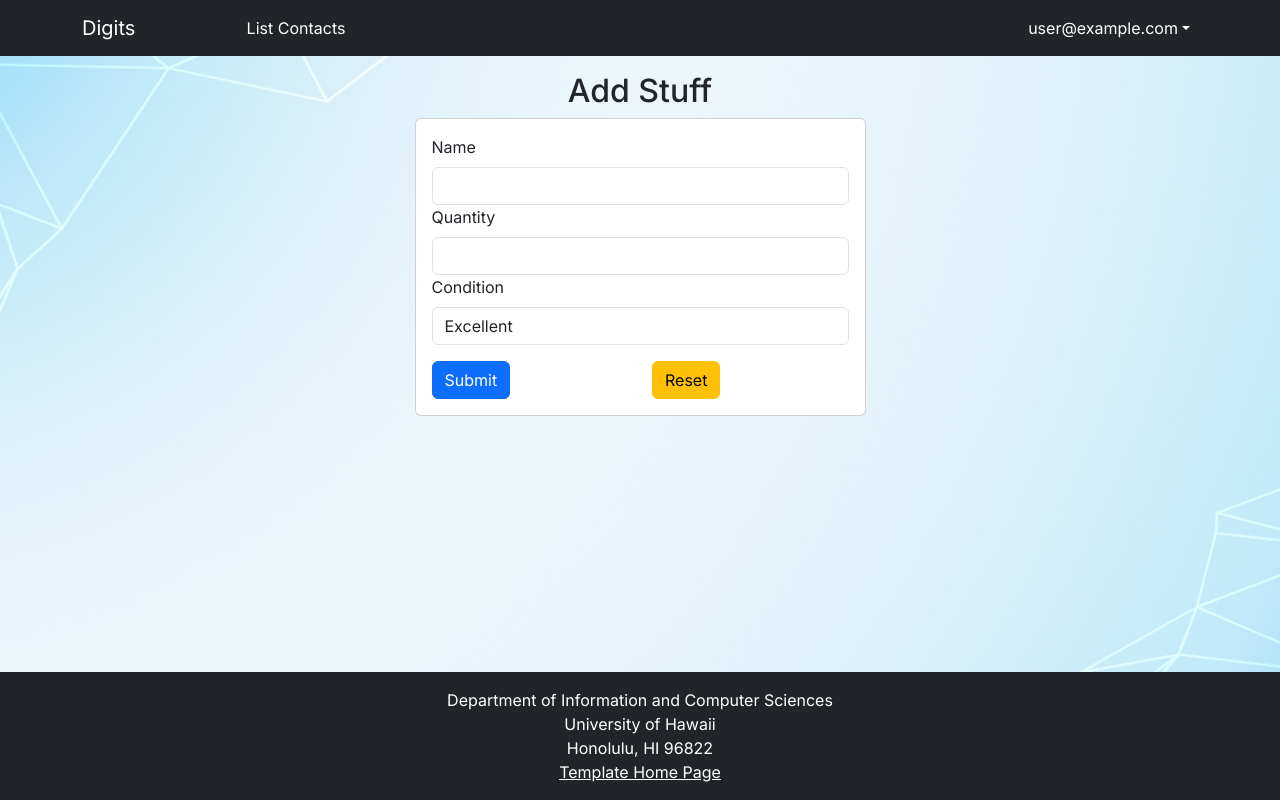
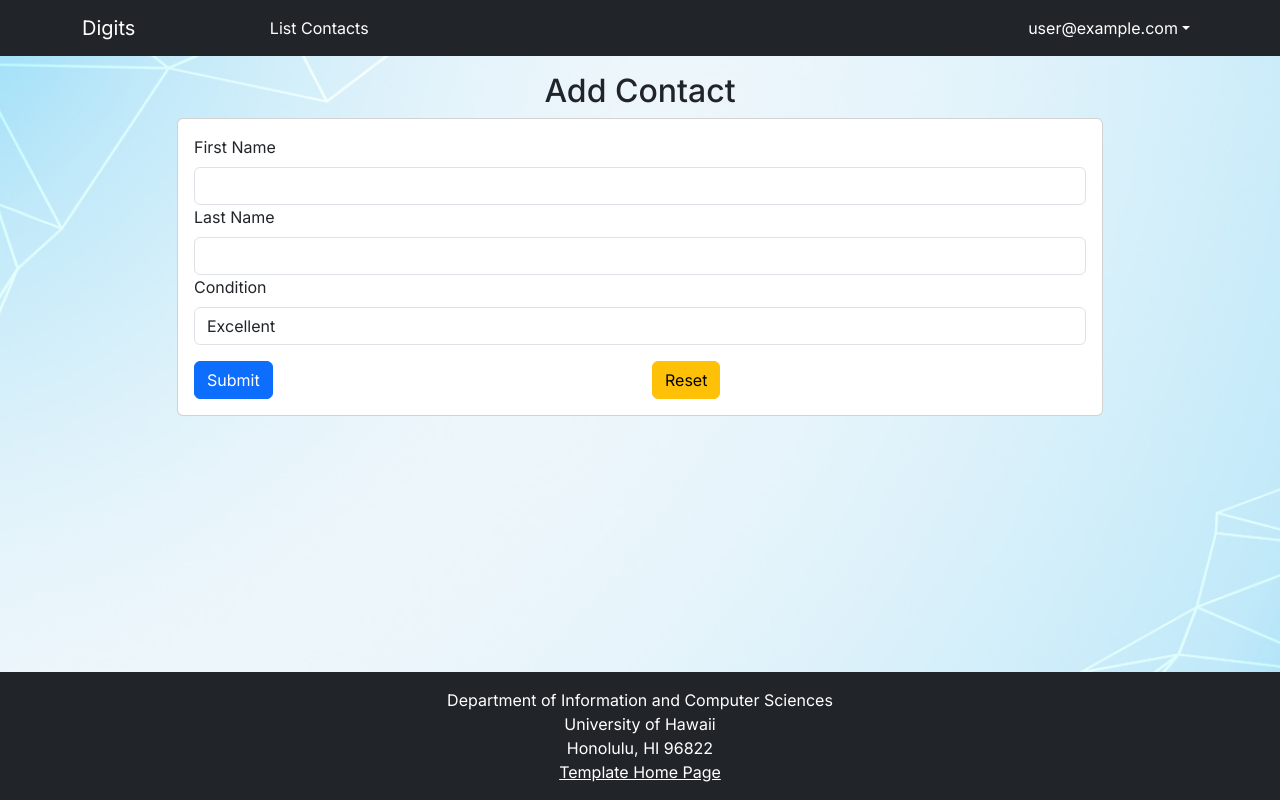
Before and after one commit to JulianBejar/digits, a Next.js app: page /add in a window 1280 px wide. Built offline with nearby package versions, Linux system fonts and the light colour scheme; no server answers; sample sign-in values are in the browser's storage.

Commit message:
Contact Form 2 Done in DNF time
Took too long

```diff
--- a/src/app/add/page.tsx
+++ b/src/app/add/page.tsx
@@ -1,7 +1,7 @@
 import { getServerSession } from 'next-auth';
 import { authOptions } from '@/app/api/auth/[...nextauth]/route';
 import { loggedInProtectedPage } from '@/lib/page-protection';
-import AddStuffForm from '@/components/AddStuffForm';
+import AddContactForm from '@/components/AddContactForm';
 
 const AddStuff = async () => {
   // Protect the page, only logged in users can access it.
@@ -13,7 +13,7 @@ const AddStuff = async () => {
   );
   return (
     <main>
-      <AddStuffForm />
+      <AddContactForm />
     </main>
   );
 };
--- a/src/components/AddContactForm.tsx
+++ b/src/components/AddContactForm.tsx
@@ -8,7 +8,7 @@ import swal from 'sweetalert';
 import { redirect } from 'next/navigation';
 import { addContact } from '@/lib/dbActions';
 import LoadingSpinner from '@/components/LoadingSpinner';
-import { AddStuffSchema } from '@/lib/validationSchemas';
+import { AddContactSchema } from '@/lib/validationSchemas';
 
 const onSubmit = async (data: { firstName: string,
   lastName: string,
@@ -24,7 +24,7 @@ const onSubmit = async (data: { firstName: string,
   });
 };
 
-const AddStuffForm: React.FC = () => {
+const AddContactForm: React.FC = () => {
   const { data: session, status } = useSession();
   // console.log('AddStuffForm', status, session);
   const currentUser = session?.user?.email || '';
@@ -34,7 +34,7 @@ const AddStuffForm: React.FC = () => {
     reset,
     formState: { errors },
   } = useForm({
-    resolver: yupResolver(AddStuffSchema),
+    resolver: yupResolver(AddContactSchema),
   });
   if (status === 'loading') {
     return <LoadingSpinner />;
@@ -46,24 +46,24 @@ const AddStuffForm: React.FC = () => {
   return (
     <Container className="py-3">
       <Row className="justify-content-center">
-        <Col xs={5}>
+        <Col xs={10}>
           <Col className="text-center">
-            <h2>Add Stuff</h2>
+            <h2>Add Contact</h2>
           </Col>
           <Card>
             <Card.Body>
               <Form onSubmit={handleSubmit(onSubmit)}>
                 <Form.Group>
-                  <Form.Label>Name</Form.Label>
+                  <Form.Label>First Name</Form.Label>
                   <input
                     type="text"
-                    {...register('name')}
-                    className={`form-control ${errors.name ? 'is-invalid' : ''}`}
+                    {...register('firstName')}
+                    className={`form-control ${errors.firstName ? 'is-invalid' : ''}`}
                   />
-                  <div className="invalid-feedback">{errors.name?.message}</div>
+                  <div className="invalid-feedback">{errors.firstName?.message}</div>
                 </Form.Group>
                 <Form.Group>
-                  <Form.Label>Quantity</Form.Label>
+                  <Form.Label>Last Name</Form.Label>
                   <input
                     type="number"
                     {...register('quantity')}
@@ -105,4 +105,4 @@ const AddStuffForm: React.FC = () => {
   );
 };
 
-export default AddStuffForm;
+export default AddContactForm;
--- a/src/components/Navbar.tsx
+++ b/src/components/Navbar.tsx
@@ -23,7 +23,7 @@ const NavBar: React.FC = () => {
             {currentUser
               ? [
                   <Nav.Link id="add-stuff-nav" href="/add" key="add" active={pathName === '/add'}>
-                    Add Stuff
+                    Add Contact
                   </Nav.Link>,
                   <Nav.Link id="list-stuff-nav" href="/list" key="list" active={pathName === '/list'}>
                     List Contacts
```
